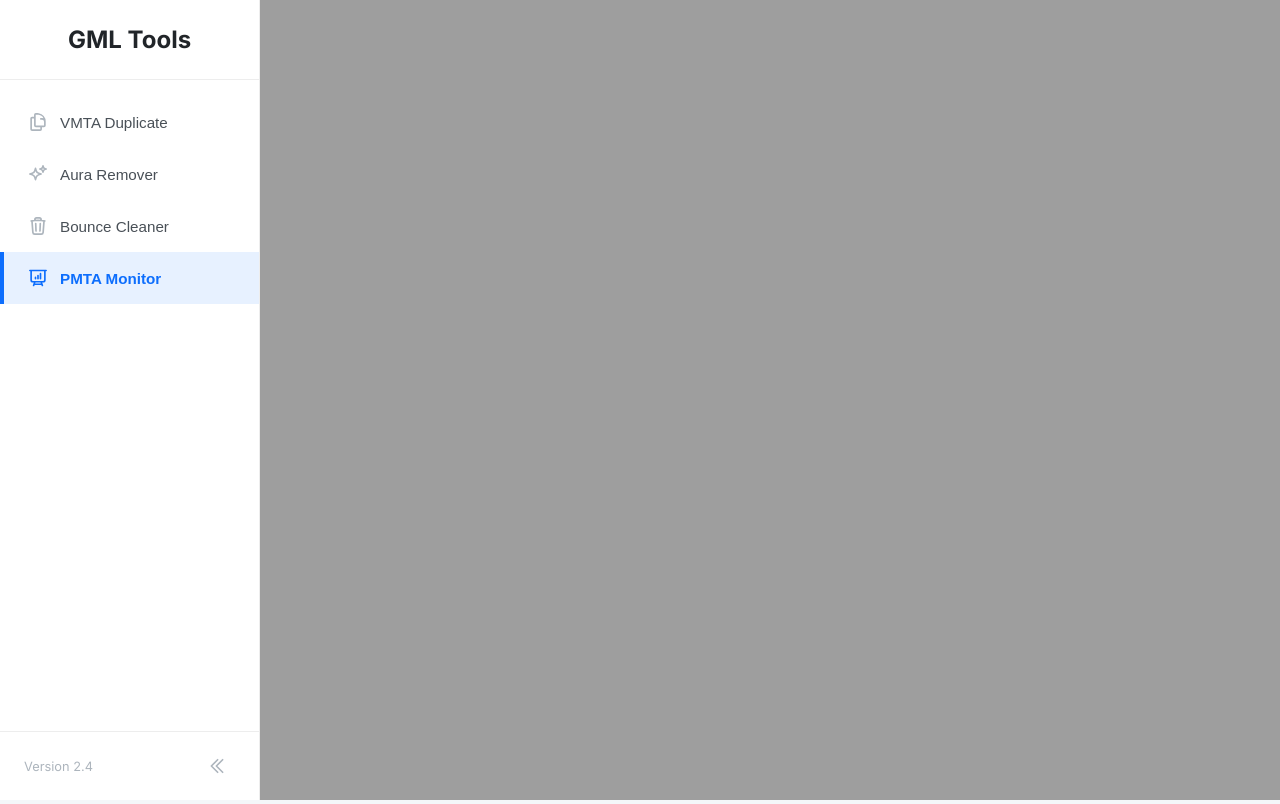
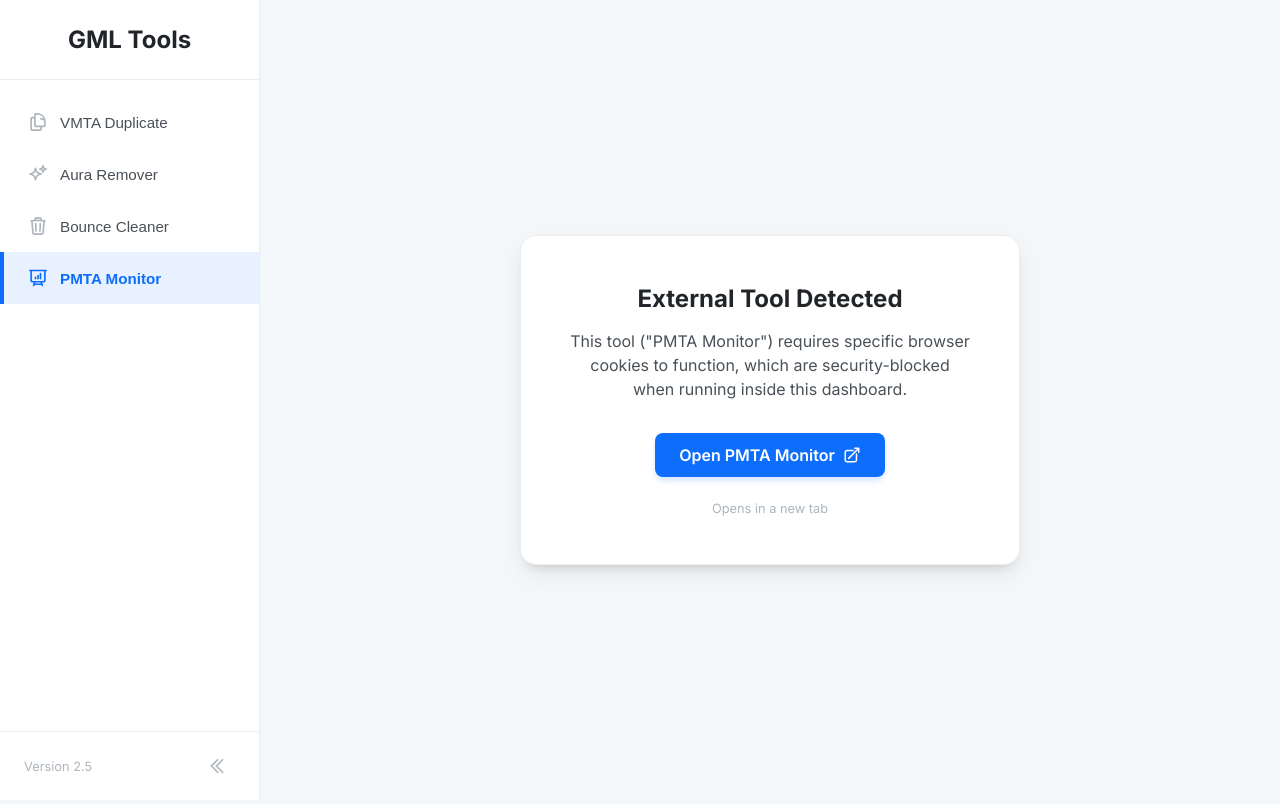
Before and after one commit to mloukiakram/gml-tools, a plain HTML site: page index.html in a window 1280 px wide. Both pictures are taken after a click on the button "PMTA Monitor". Drawn offline with Linux system fonts and the light colour scheme.

Commit message:
Enhance GML Tool Dashboard layout and features
Updated the GML Tool Dashboard with new styles and functionality.

```diff
--- a/index.html
+++ b/index.html
@@ -3,7 +3,6 @@
 <head>
     <meta charset="UTF-8">
     <meta name="viewport" content="width=device-width, initial-scale=1.0">
-    <meta http-equiv="Content-Security-Policy" content="upgrade-insecure-requests">
     <title>GML Tool Dashboard</title>
     <link rel="preconnect" href="https://fonts.googleapis.com">
     <link rel="preconnect" href="https://fonts.gstatic.com" crossorigin>
@@ -123,6 +122,28 @@
         .tool-content { width: 100%; height: 100%; display: none; }
         .tool-content iframe { width: 100%; height: 100%; border: none; }
 
+        /* --- LAUNCHER CARD STYLES --- */
+        .launcher-container {
+            display: flex; flex-direction: column; align-items: center; justify-content: center;
+            height: 100%; text-align: center; color: var(--text-secondary);
+            padding: 2rem;
+        }
+        .launcher-card {
+            background: white; padding: 3rem; border-radius: 1rem;
+            box-shadow: var(--shadow-lg); max-width: 500px; width: 100%;
+            border: 1px solid var(--border-color);
+        }
+        .launch-btn {
+            background-color: var(--accent-blue); color: white; border: none;
+            padding: 0.75rem 1.5rem; border-radius: 0.5rem; font-weight: 600;
+            font-size: 1rem; cursor: pointer;
+            box-shadow: 0 4px 6px -1px rgba(13, 110, 253, 0.2);
+            transition: transform 0.2s, background-color 0.2s;
+            display: inline-flex; align-items: center; gap: 0.5rem;
+            text-decoration: none;
+        }
+        .launch-btn:hover { transform: translateY(-2px); background-color: #0b5ed7; }
+
         /* Mobile Responsive */
         @media (max-width: 768px) {
             .sidebar { transform: translateX(-100%); }
@@ -174,7 +195,7 @@
             </ul>
         </nav>
         <div class="sidebar-footer">
-            <span class="version-text">Version 2.4</span>
+            <span class="version-text">Version 2.5</span>
             <button class="collapse-btn" id="collapse-btn" title="Toggle Sidebar">
                 <svg xmlns="http://www.w3.org/2000/svg" fill="none" viewBox="0 0 24 24" stroke-width="2" stroke="currentColor" style="width:20px;height:20px;">
                     <path stroke-linecap="round" stroke-linejoin="round" d="M18.75 19.5l-7.5-7.5 7.5-7.5m-6 15L5.25 12l7.5-7.5" />
@@ -193,8 +214,25 @@
         <div id="bounce" class="tool-content">
             <iframe src="./bouncecleaner/index.html"></iframe>
         </div>
+
         <div id="pmta" class="tool-content">
-            <iframe src="http://pmta-monitoring.kesug.com/index.html?i=1"></iframe>
+            <div class="launcher-container">
+                <div class="launcher-card">
+                    <h2 style="margin-bottom: 1rem; color: var(--text-primary);">External Tool Detected</h2>
+                    <p style="margin-bottom: 2rem; line-height: 1.5;">
+                        This tool ("PMTA Monitor") requires specific browser cookies to function, which are security-blocked when running inside this dashboard.
+                    </p>
+                    <a href="http://pmta-monitoring.kesug.com/index.html?i=1" target="_blank" class="launch-btn">
+                        <span>Open PMTA Monitor</span>
+                        <svg xmlns="http://www.w3.org/2000/svg" fill="none" viewBox="0 0 24 24" stroke-width="2" stroke="currentColor" style="width: 18px; height: 18px;">
+                            <path stroke-linecap="round" stroke-linejoin="round" d="M13.5 6H5.25A2.25 2.25 0 003 8.25v10.5A2.25 2.25 0 005.25 21h10.5A2.25 2.25 0 0018 18.75V10.5m-10.5 6L21 3m0 0h-5.25M21 3v5.25" />
+                        </svg>
+                    </a>
+                    <p style="margin-top: 1.5rem; font-size: 0.8rem; color: var(--text-muted);">
+                        Opens in a new tab
+                    </p>
+                </div>
+            </div>
         </div>
     </main>
 
```
